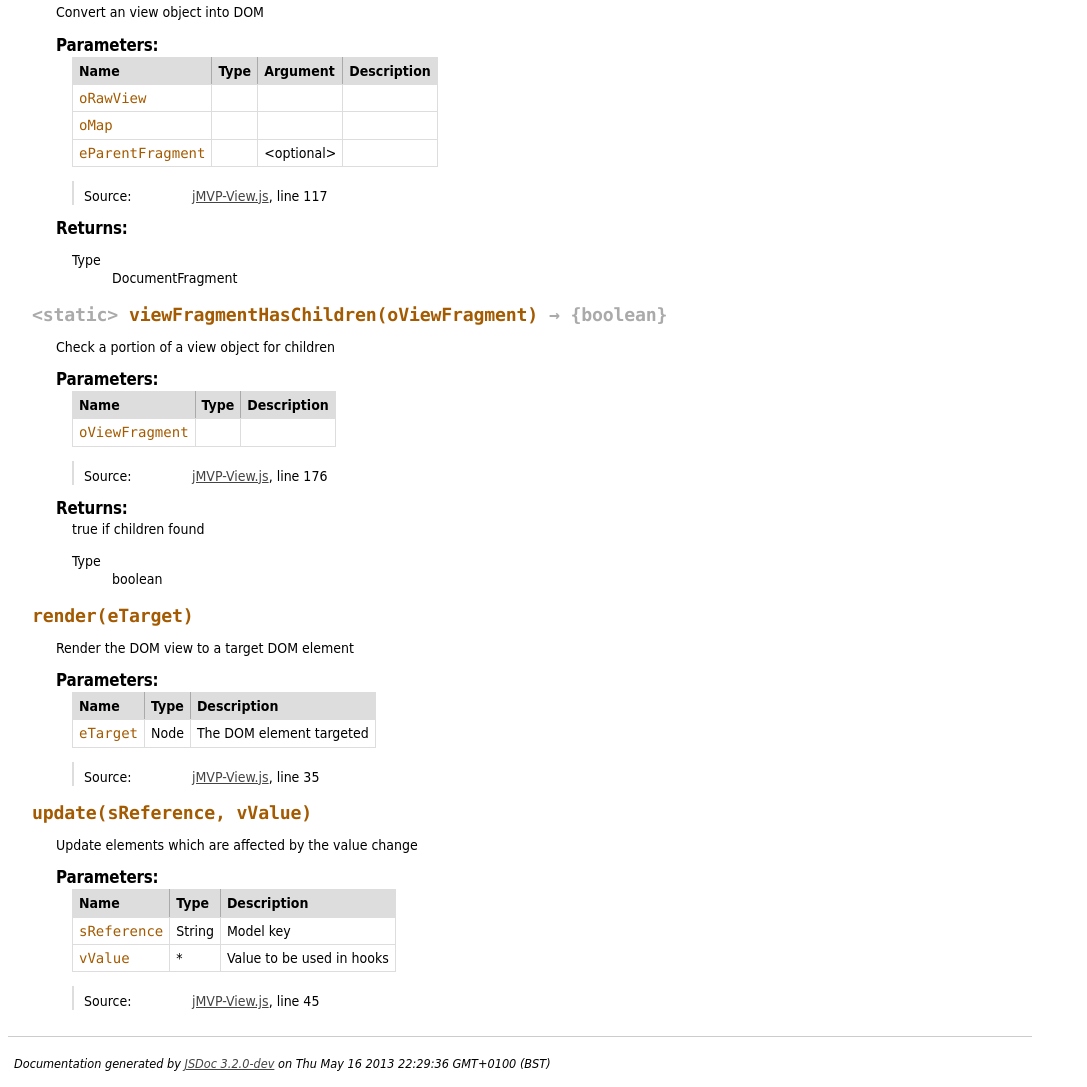
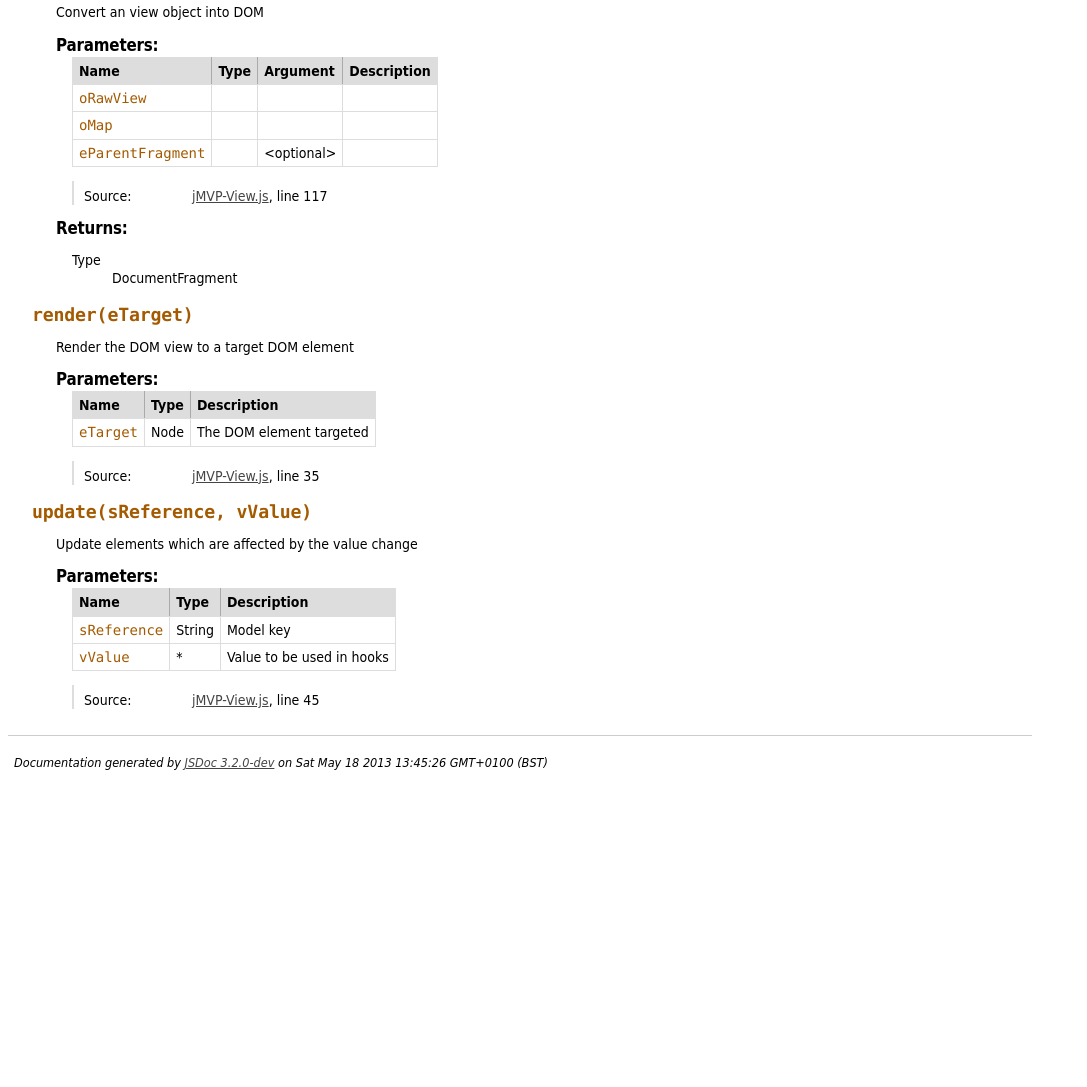
Before and after one commit to gillescochez/jMVP, a website: page api-doc/jMVP.View.html in a window 1280 px wide. Shown: the part 1053-2140 px from the top of the page, without its empty margins (0-1087 px from the left). After the commit the page ends 1839 px from the top, so only its background shows below. Drawn offline with Linux system fonts and the light colour scheme.

Commit message:
Added children property to View config object to separate binding and proper element. Also improved performance as viewFragmentHasChildren method could be removed (losing one loop)

```diff
--- a/api-doc/jMVP.View.html
+++ b/api-doc/jMVP.View.html
@@ -639,136 +639,6 @@ var oView = new jMVP.View(oViewConfig);</code></pre>
 
 
 <dt>
-    <h4 class="name" id="viewFragmentHasChildren"><span class="type-signature">&lt;static> </span>viewFragmentHasChildren<span class="signature">(oViewFragment)</span><span class="type-signature"> &rarr; {boolean}</span></h4>
-
-
-</dt>
-<dd>
-
-
-    <div class="description">
-        Check a portion of a view object for children
-    </div>
-
-
-
-
-
-
-
-        <h5>Parameters:</h5>
-
-
-<table class="params">
-    <thead>
-	<tr>
-
-		<th>Name</th>
-
-
-		<th>Type</th>
-
-
-
-
-
-		<th class="last">Description</th>
-	</tr>
-	</thead>
-
-	<tbody>
-
-
-        <tr>
-
-                <td class="name"><code>oViewFragment</code></td>
-
-
-            <td class="type">
-
-            </td>
-
-
-
-
-
-            <td class="description last"></td>
-        </tr>
-
-
-	</tbody>
-</table>
-
-
-
-<dl class="details">
-
-
-
-
-
-
-
-
-
-
-
-
-
-
-
-
-
-
-
-    <dt class="tag-source">Source:</dt>
-    <dd class="tag-source"><ul class="dummy"><li>
-        <a href="jMVP-View.js.html">jMVP-View.js</a>, line 176
-    </li></ul></dd>
-
-
-
-
-
-
-
-</dl>
-
-
-
-
-
-
-
-    <h5>Returns:</h5>
-
-
-<div class="param-desc">
-    true if children found
-</div>
-
-
-
-<dl>
-	<dt>
-		Type
-	</dt>
-	<dd>
-
-<span class="param-type">boolean</span>
-
-
-	</dd>
-</dl>
-
-
-
-
-</dd>
-
-
-
-<dt>
     <h4 class="name" id="render"><span class="type-signature"></span>render<span class="signature">(eTarget)</span><span class="type-signature"></span></h4>
 
 
@@ -1037,7 +907,7 @@ var oView = new jMVP.View(oViewConfig);</code></pre>
 <br clear="both">
 
 <footer>
-    Documentation generated by <a href="https://github.com/jsdoc3/jsdoc">JSDoc 3.2.0-dev</a> on Thu May 16 2013 22:29:36 GMT+0100 (BST)
+    Documentation generated by <a href="https://github.com/jsdoc3/jsdoc">JSDoc 3.2.0-dev</a> on Sat May 18 2013 13:45:26 GMT+0100 (BST)
 </footer>
 
 <script> prettyPrint(); </script>
```
Also changed, not shown: api-doc/index.html (+1 -1 lines), api-doc/jMVP-Model.js.html (+1 -1 lines), api-doc/jMVP-Presenter.js.html (+1 -1 lines), api-doc/jMVP-View.js.html (+2 -18 lines), api-doc/jMVP-domWrap.js.html (+1 -1 lines), api-doc/jMVP.Data.html (+1 -1 lines), api-doc/jMVP.Model.html (+1 -1 lines), api-doc/jMVP.Presenter.html (+1 -1 lines), api-doc/jMVP.View.hooks.html (+1 -1 lines), api-doc/jMVP.dom.Wrap.html (+1 -1 lines), api-doc/jMVP.dom.html (+1 -1 lines), api-doc/jMVP.html (+1 -1 lines), api-doc/jMVP.js.html (+1 -1 lines), api-doc/shims.js.html (+1 -1 lines), 6 more files.
